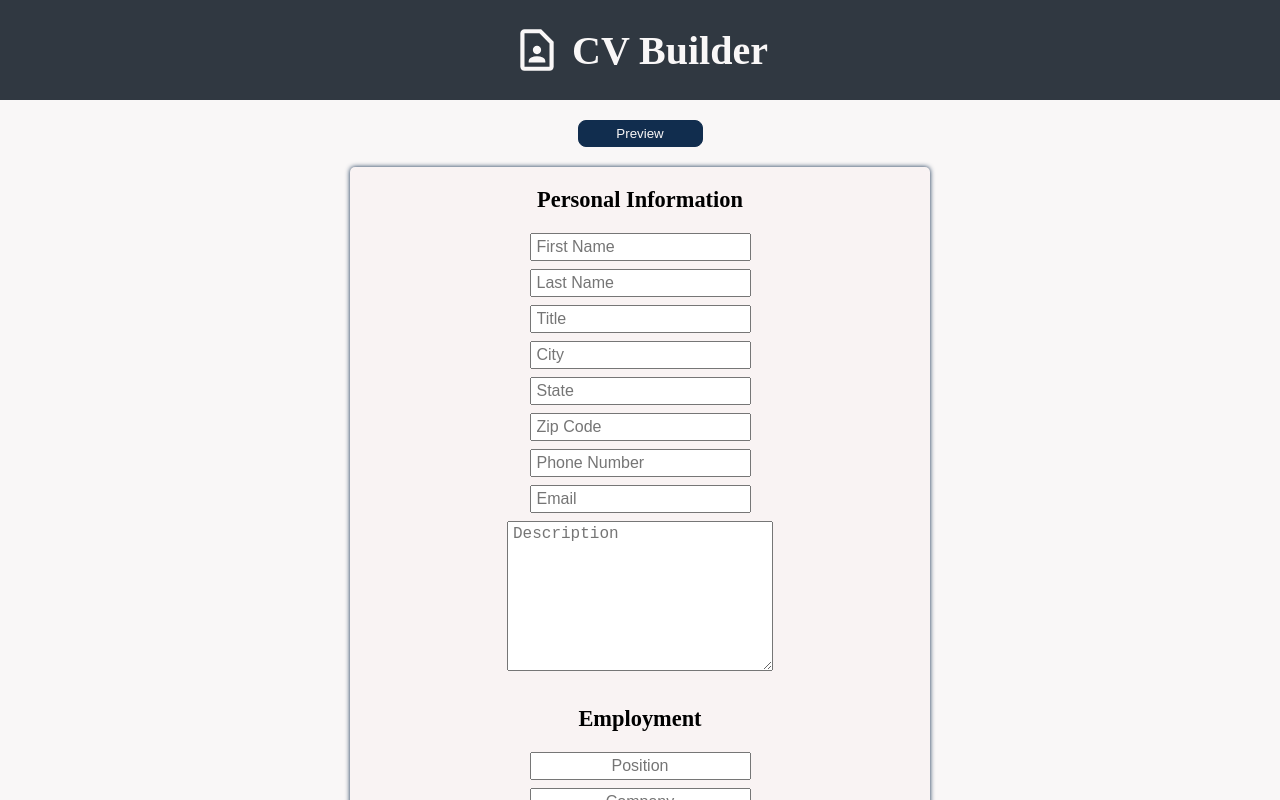
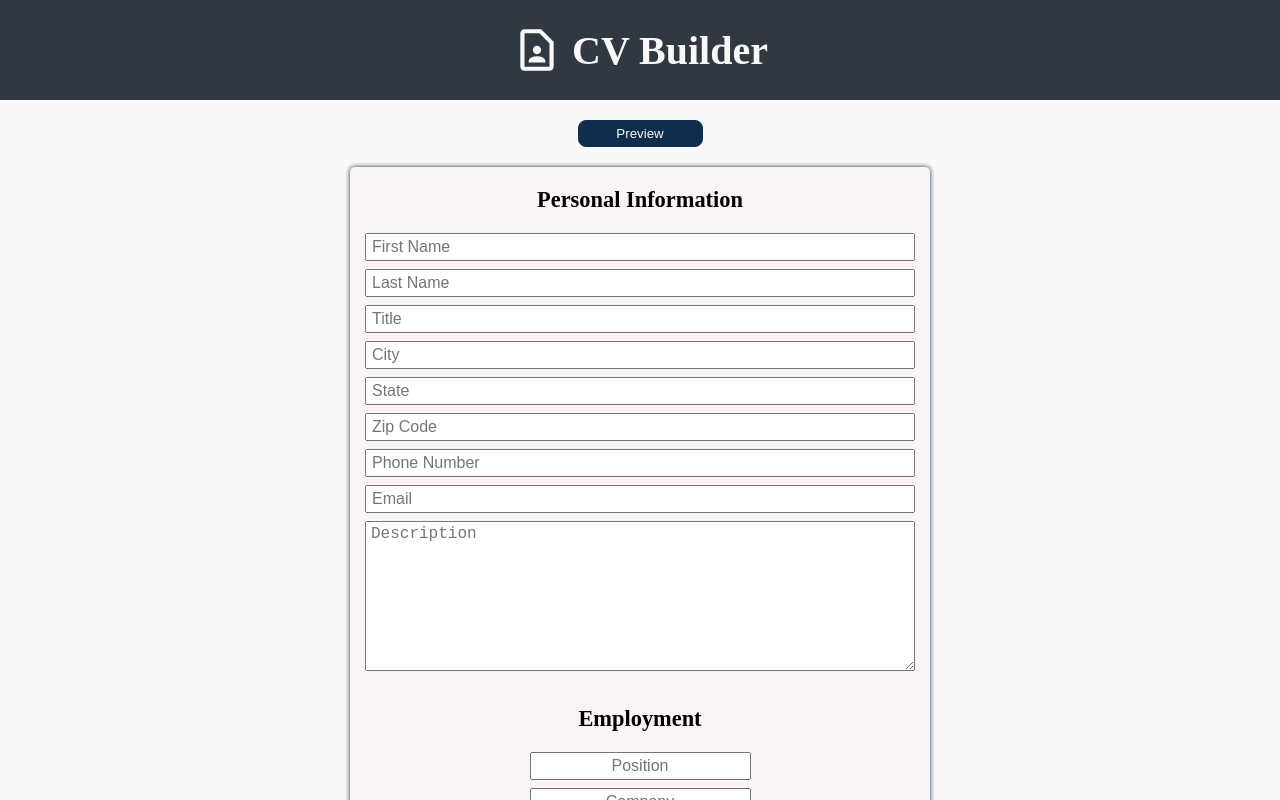
Before and after one commit to robisonwebdev/CV-Application, a React (Create React App) app: page / in a window 1280 px wide. Shown: the top 800 px of the page. Built offline with nearby package versions, Linux system fonts and the light colour scheme.

Commit message:
Added padding to .personal_information div Added width of 100% to .personal_information input Removed max-width and changed width to 100% on .personal_information textarea

```diff
--- a/src/styles/Main/Form/PersonalInformation.css
+++ b/src/styles/Main/Form/PersonalInformation.css
@@ -18,6 +18,7 @@
     align-items: center;
     gap: 8px;
 
+    padding: 0 15px;
     height: auto;
     width: 100%;
 }
@@ -25,12 +26,12 @@
 .personal_information input {
     font-size: 1rem;
     padding: 3px 5px;
+    width: 100%;
 }
 
 .personal_information textarea {
     font-size: 1rem;
     padding: 3px 5px;
     height: 150px;
-    width: 266px;
-    max-width: 266px;
+    width: 100%;
 }
```
